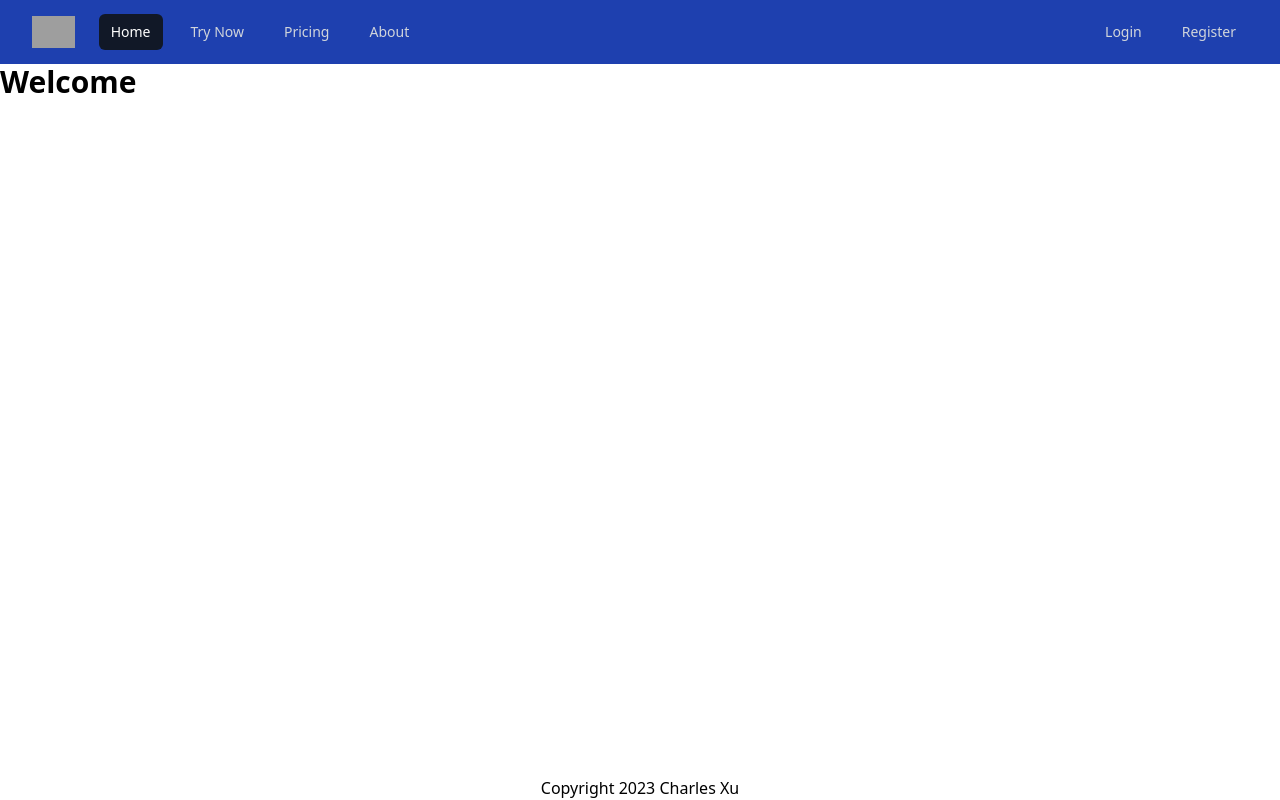
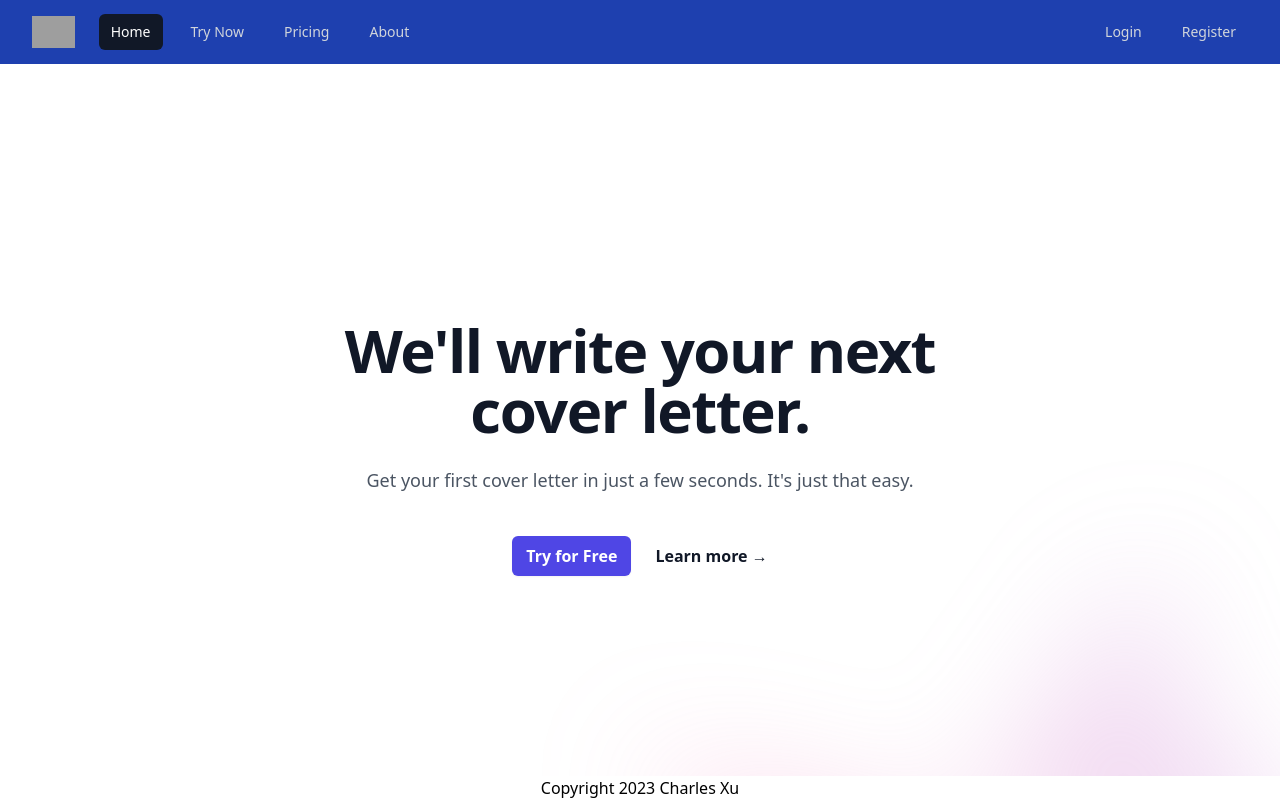
Before and after one commit to charlesxu27/covrd, a Next.js app: page / in a window 1280 px wide. Shown: the top 800 px of the page. Built offline with nearby package versions, Linux system fonts and the light colour scheme; grey boxes are pictures that could not be loaded.

Commit message:
add landing page and links

```diff
--- a/components/Navbar.tsx
+++ b/components/Navbar.tsx
@@ -3,10 +3,10 @@
 import { Bars3Icon, BellIcon, XMarkIcon } from "@heroicons/react/24/outline";
 
 const navigation = [
-  { name: "Home", href: "#", current: true },
-  { name: "Try Now", href: "#", current: false },
-  { name: "Pricing", href: "#", current: false },
-  { name: "About", href: "#", current: false },
+  { name: "Home", href: "/", current: true },
+  { name: "Try Now", href: "/trynow", current: false },
+  { name: "Pricing", href: "/pricing", current: false },
+  { name: "About", href: "/about", current: false },
 ];
 
 const user = [
--- a/pages/index.tsx
+++ b/pages/index.tsx
@@ -3,12 +3,74 @@
 import Image from "next/image";
 import Navbar from "../components/Navbar";
 import Footer from "../components/Footer";
+import { useState } from "react";
+import { Dialog } from "@headlessui/react";
+import { Bars3Icon, XMarkIcon } from "@heroicons/react/24/outline";
 
 const Home: NextPage = () => {
+  const [mobileMenuOpen, setMobileMenuOpen] = useState(false);
+
   return (
     <>
       <Navbar />
-      <h1 className="text-3xl font-bold">Welcome</h1>
+      <div className="isolate bg-white">
+        <main>
+          <div className="relative px-6 lg:px-8">
+            <div className="mx-auto max-w-2xl py-32 sm:py-48 lg:py-56">
+              <div className="hidden sm:mb-8 sm:flex sm:justify-center">
+              </div>
+              <div className="text-center">
+                <h1 className="text-4xl font-bold tracking-tight text-gray-900 sm:text-6xl">
+                  We'll write your next cover letter.
+                </h1>
+                <p className="mt-6 text-lg leading-8 text-gray-600">
+                  Get your first cover letter in just a few seconds. It's just that easy.
+                </p>
+                <div className="mt-10 flex items-center justify-center gap-x-6">
+                  <a
+                    href="/register"
+                    className="rounded-md bg-indigo-600 px-3.5 py-1.5 text-base font-semibold leading-7 text-white shadow-sm hover:bg-indigo-500 focus-visible:outline focus-visible:outline-2 focus-visible:outline-offset-2 focus-visible:outline-indigo-600"
+                  >
+                    Try for Free
+                  </a>
+                  <a
+                    href="/about"
+                    className="text-base font-semibold leading-7 text-gray-900"
+                  >
+                    Learn more <span aria-hidden="true">→</span>
+                  </a>
+                </div>
+              </div>
+            </div>
+            <div className="absolute inset-x-0 top-[calc(100%-13rem)] -z-10 transform-gpu overflow-hidden blur-3xl sm:top-[calc(100%-30rem)]">
+              <svg
+                className="relative left-[calc(50%+3rem)] h-[21.1875rem] max-w-none -translate-x-1/2 sm:left-[calc(50%+36rem)] sm:h-[42.375rem]"
+                viewBox="0 0 1155 678"
+                xmlns="http://www.w3.org/2000/svg"
+              >
+                <path
+                  fill="url(#ecb5b0c9-546c-4772-8c71-4d3f06d544bc)"
+                  fillOpacity=".3"
+                  d="M317.219 518.975L203.852 678 0 438.341l317.219 80.634 204.172-286.402c1.307 132.337 45.083 346.658 209.733 145.248C936.936 126.058 882.053-94.234 1031.02 41.331c119.18 108.451 130.68 295.337 121.53 375.223L855 299l21.173 362.054-558.954-142.079z"
+                />
+                <defs>
+                  <linearGradient
+                    id="ecb5b0c9-546c-4772-8c71-4d3f06d544bc"
+                    x1="1155.49"
+                    x2="-78.208"
+                    y1=".177"
+                    y2="474.645"
+                    gradientUnits="userSpaceOnUse"
+                  >
+                    <stop stopColor="#9089FC" />
+                    <stop offset={1} stopColor="#FF80B5" />
+                  </linearGradient>
+                </defs>
+              </svg>
+            </div>
+          </div>
+        </main>
+      </div>
       <Footer />
     </>
   );
```
